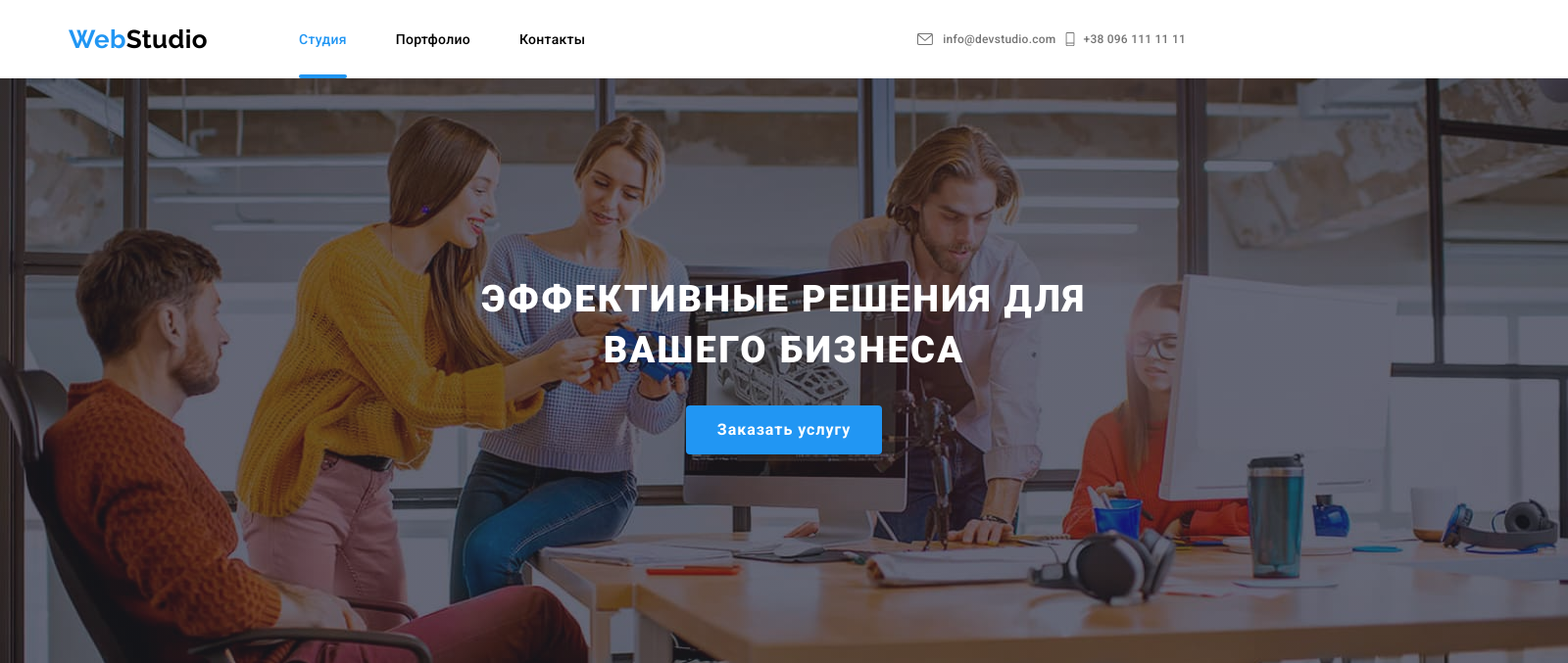
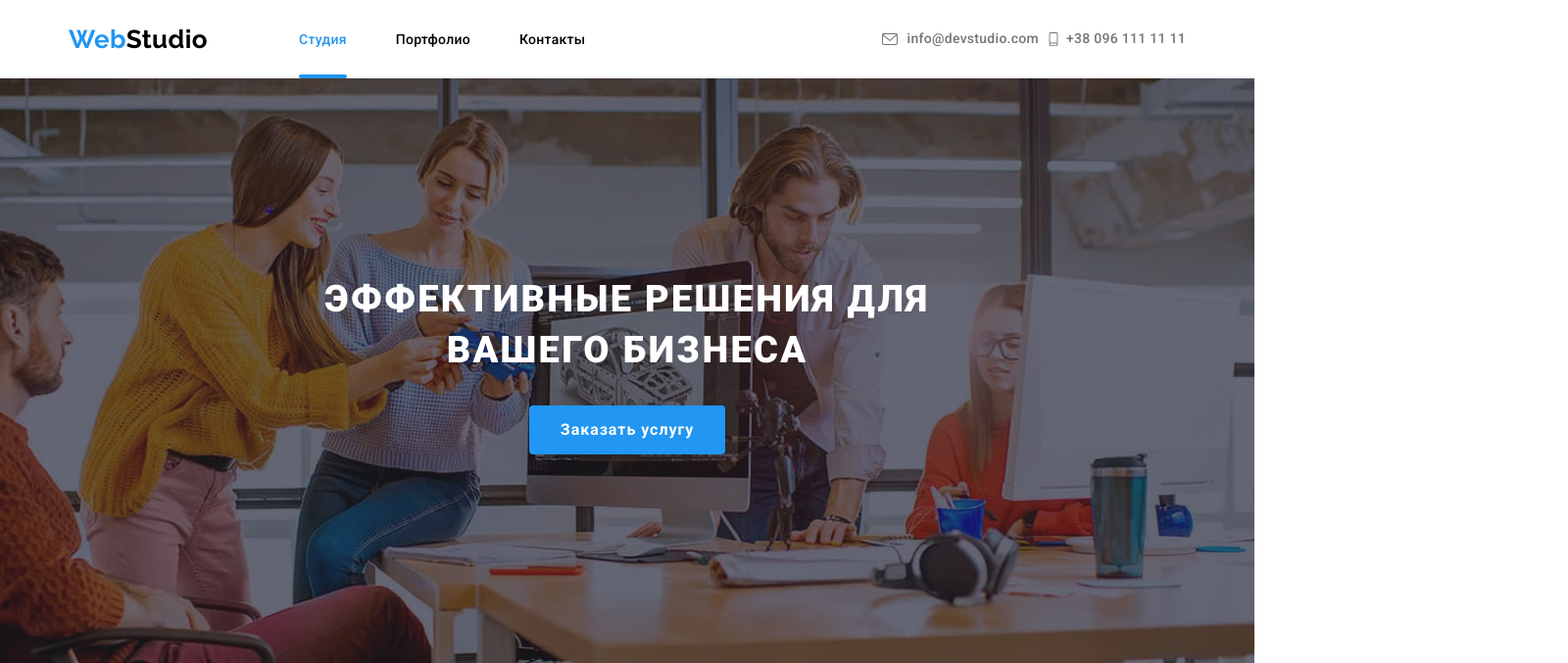
Before and after one commit to KochetovR/course31-homework8, a plain HTML site: page index.html in a window 1280 px wide. Shown: the top 677 px of the page at 98% size, 1600 px wide, since content can reach past the window. Drawn offline with Linux system fonts and the light colour scheme.

Commit message:
add fiks

```diff
--- a/index.html
+++ b/index.html
@@ -92,7 +92,7 @@
             </div>
         </section>
         <!-- features -->
-        <section>
+        <section">
             <div class="container">
                 <div class="features__block">
                 <ul class="list features__list">
--- a/sass/base/_defaults.scss
+++ b/sass/base/_defaults.scss
@@ -1,5 +1,6 @@
 body {
   @extend %body;
+  max-width: 1600px;
 }
 body.modal-open {
   overflow: hidden;
@@ -37,8 +38,6 @@ p {
 }
 @media screen and (min-width: 1200px) {
   .container__desctop {
-    width: 1200px;
-    padding: 94px 15px;
     margin-right: auto;
     margin-left: auto;
   }
--- a/sass/components/_nav.scss
+++ b/sass/components/_nav.scss
@@ -43,7 +43,7 @@
 
 .nav-list {
   margin-top: 48px;
-  padding-left: 40px;
+  margin-left: 40px;
   margin-bottom: 302px;
 
   @media screen and (min-width: 768px) {
@@ -52,7 +52,6 @@
     margin-right: 84px;
     margin-left: 88px;
     margin-top: 0;
-    padding-left: 0;
   }
 
   @media screen and (min-width: 1200px) {
@@ -182,8 +181,8 @@
   }
 
   @media screen and (min-width: 1200px) {
-    // padding: 32px 0;
-
+    font-size: 14px;
+    line-height: 1.14;
     transition-property: color, fill;
     transition: $animation-duration $animation-timing;
   }
@@ -205,6 +204,11 @@
     font-size: 12px;
     line-height: $secondary-line-height;
     color: $primary-text-color;
+  }
+
+  @media screen and (min-width: 1200px) {
+    font-size: 14px;
+    line-height: 1.14;
   }
 }
 @media screen and (min-width: 768px) {
--- a/sass/components/_portfolio-card.scss
+++ b/sass/components/_portfolio-card.scss
@@ -50,9 +50,6 @@
     &:nth-child(3n + 3) {
       margin-right: 0;
     }
-    // &:nth-child(-n + 6) {
-    //   margin-bottom: 15px;
-    // }
     &:nth-child(n + 7) {
       margin-bottom: 0;
     }
--- a/sass/layout/_hero.scss
+++ b/sass/layout/_hero.scss
@@ -1,11 +1,8 @@
 @import '../components/hero-backdrop';
 @import '../components/hero-modal';
 
-.hero {
-  background-color: #c4c4c4;
-}
 .hero__block {
-  width: 480px;
+  min-width: 480px;
   height: 400px;
   margin-right: auto;
   margin-left: auto;
@@ -26,9 +23,36 @@
   }
 }
 
+@media screen and (min-width: 480px) {
+  .hero__block {
+    max-width: 768px;
+    min-width: 480px;
+    height: 400px;
+    margin-right: auto;
+    margin-left: auto;
+    text-align: center;
+    padding-top: 118px;
+    background-image: linear-gradient(
+        $gradient-hero-color,
+        $gradient-hero-color
+      ),
+      url('../images/hero-tablet.jpg');
+    background-position: center;
+    background-repeat: no-repeat;
+    background-size: cover;
+
+    @media (min-resolution: 2dppx) {
+      background-image: linear-gradient(
+          $gradient-hero-color,
+          $gradient-hero-color
+        ),
+        url('../images/hero-tablet@2x.jpg');
+    }
+  }
+}
 @media screen and (min-width: 768px) {
   .hero__block {
-    width: 768px;
+    max-width: 768px;
     height: 400px;
     background-image: linear-gradient(
         $gradient-hero-color,
@@ -45,10 +69,28 @@
   }
 }
 
+@media screen and (min-width: 768px) {
+  .hero__block {
+    min-width: 768px;
+    max-width: 1200px;
+    height: 400px;
+    background-image: linear-gradient(
+        $gradient-hero-color,
+        $gradient-hero-color
+      ),
+      url('../images/Hero-desctop.jpg');
+  }
+  @media (min-resolution: 2dppx) {
+    background-image: linear-gradient(
+        $gradient-hero-color,
+        $gradient-hero-color
+      ),
+      url('../images/Hero-desctop@2x.jpg');
+  }
+}
 @media screen and (min-width: 1200px) {
   .hero__block {
     max-width: 1600px;
-    width: 1600px;
     height: 600px;
     padding-top: 200px;
     background-image: linear-gradient(
@@ -66,6 +108,90 @@
       url('../images/Hero-desctop@2x.jpg');
   }
 }
+
+// @media screen and (min-width: 480px) and (max-width: 767px) {
+//   .hero__block {
+//     // display: block;
+//     max-width: 480px;
+//     width: 480px;
+//     height: 400px;
+//     margin-right: auto;
+//     margin-left: auto;
+//     text-align: center;
+//     padding-top: 118px;
+//     background-image: linear-gradient(
+//         $gradient-hero-color,
+//         $gradient-hero-color
+//       ),
+//       url('../images/Hero.jpg');
+//     background-position: center;
+//     background-repeat: no-repeat;
+//     background-size: cover;
+
+//     @media (min-resolution: 2dppx) {
+//       background-image: linear-gradient(
+//           $gradient-hero-color,
+//           $gradient-hero-color
+//         ),
+//         url('../images/Hero@2x.jpg');
+//     }
+//   }
+// }
+// @media screen and (min-width: 768px) and (max-width: 1199px) {
+//   .hero__block {
+//     max-width: 768px;
+//     width: 768px;
+//     height: 400px;
+//     margin-right: auto;
+//     margin-left: auto;
+//     text-align: center;
+//     padding-top: 118px;
+//     background-image: linear-gradient(
+//         $gradient-hero-color,
+//         $gradient-hero-color
+//       ),
+//       url('../images/hero-tablet.jpg');
+//     background-position: center;
+//     background-repeat: no-repeat;
+//     background-size: cover;
+//   }
+//   @media (min-resolution: 2dppx) {
+//     background-image: linear-gradient(
+//         $gradient-hero-color,
+//         $gradient-hero-color
+//       ),
+//       url('../images/hero-tablet@2x.jpg');
+//   }
+// }
+
+// @media screen and (min-width: 1200px) {
+//   .hero__block {
+//     max-width: 1600px;
+//     // width: 1600px;
+//     height: 600px;
+//     margin-right: auto;
+//     margin-left: auto;
+//     text-align: center;
+//     padding-top: 200px;
+//     background-color: #c4c4c4;
+//     background-image: linear-gradient(
+//         $gradient-hero-color,
+//         $gradient-hero-color
+//       ),
+//       url('../images/Hero-desctop.jpg');
+//     background-position: center;
+//     background-repeat: no-repeat;
+//     background-size: cover;
+//   }
+
+//   @media (min-resolution: 2dppx) {
+//     background-image: linear-gradient(
+//         $gradient-hero-color,
+//         $gradient-hero-color
+//       ),
+//       url('../images/Hero-desctop@2x.jpg');
+//   }
+// }
 
 .hero__title {
   display: block;
--- a/sass/layout/_team.scss
+++ b/sass/layout/_team.scss
@@ -30,7 +30,6 @@
 }
 .team_card {
   width: 450px;
-  padding-bottom: 24px;
   margin-top: 30px;
   margin-right: auto;
   margin-left: auto;
@@ -46,8 +45,8 @@
 
   @media screen and (min-width: 1200px) {
     width: 270px;
+    height: 428px;
     margin: 0 30px 0 0;
-    padding-bottom: 30px;
     &:last-child {
       margin-right: 0;
     }
@@ -92,6 +91,11 @@
 .team__list-link {
   display: flex;
   justify-content: center;
+  padding-bottom: 24px;
+
+  @media screen and (min-width: 1200px) {
+    padding-bottom: 30px;
+  }
 }
 
 .team_item-link:not(:last-child) {
```
Also changed, not shown: css/main.css, css/main.min.css, 2 other files.
